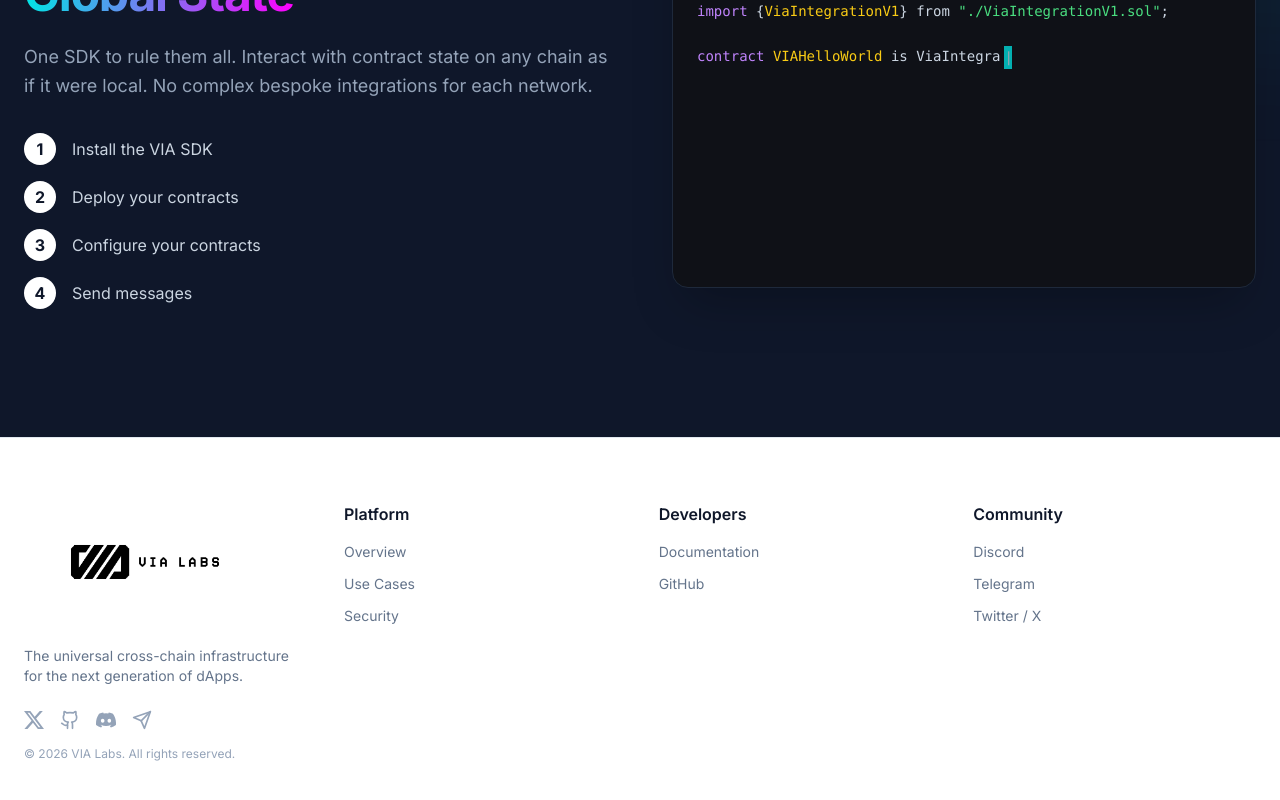
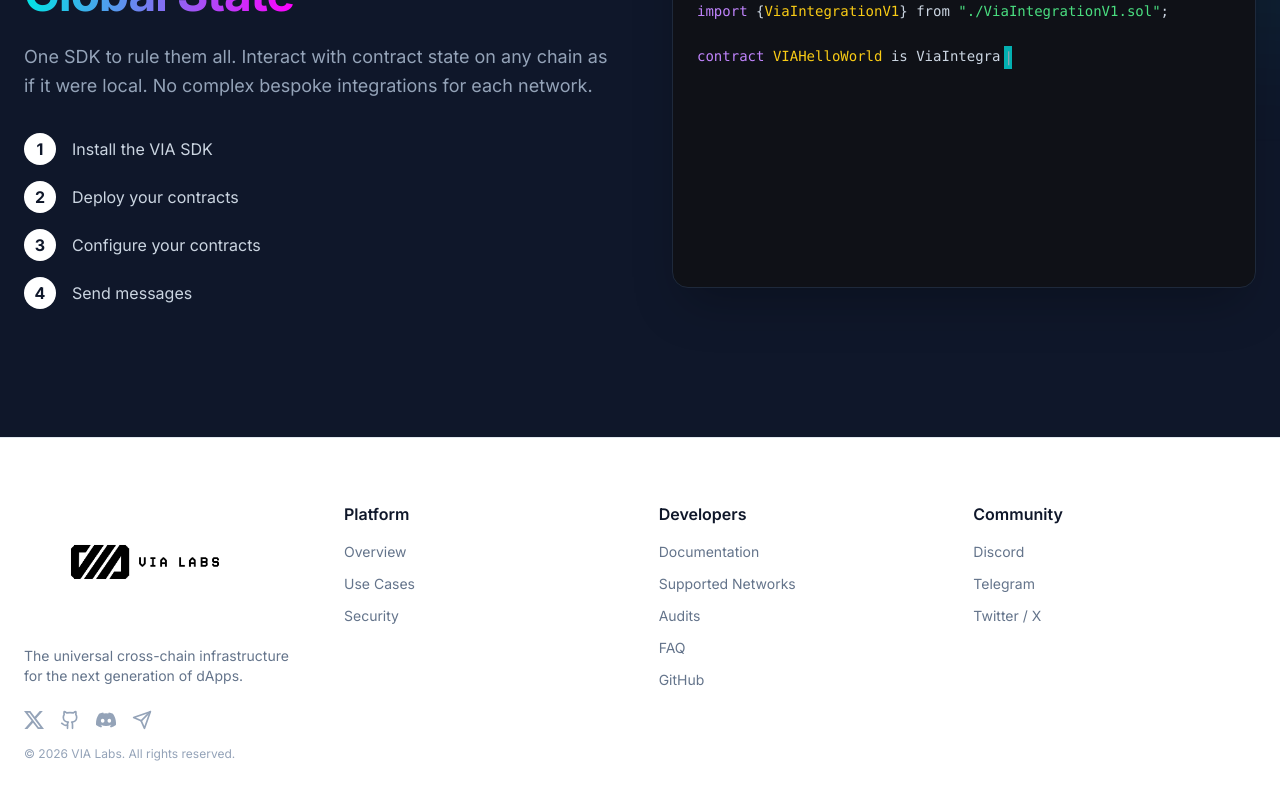
Before and after one commit to VIA-Labs-Tech/vialabs-site, a React (Vite) app: page / in a window 1280 px wide. Shown: the part 2478-3278 px from the top of the page. Built offline with nearby package versions, Linux system fonts and the light colour scheme.

Commit message:
Link the footer to the docs FAQ, audits, and supported networks
Also label the icon-only social links for screen readers.

```diff
--- a/src/components/Footer.tsx
+++ b/src/components/Footer.tsx
@@ -28,16 +28,16 @@ export function Footer() {
                     <div className="flex flex-col gap-4">
                         {/* Social Icons */}
                         <div className="flex items-center gap-4">
-                            <a href="https://x.com/VIA_Labs" target="_blank" rel="noopener noreferrer" className="text-slate-400 hover:text-black dark:hover:text-white hover:-translate-y-1 transition-all duration-300">
+                            <a href="https://x.com/VIA_Labs" aria-label="Twitter / X" target="_blank" rel="noopener noreferrer" className="text-slate-400 hover:text-black dark:hover:text-white hover:-translate-y-1 transition-all duration-300">
                                 <XIcon size={20} />
                             </a>
-                            <a href="https://github.com/VIA-Labs-Tech" target="_blank" rel="noopener noreferrer" className="text-slate-400 hover:text-black dark:hover:text-white hover:-translate-y-1 transition-all duration-300">
+                            <a href="https://github.com/VIA-Labs-Tech" aria-label="GitHub" target="_blank" rel="noopener noreferrer" className="text-slate-400 hover:text-black dark:hover:text-white hover:-translate-y-1 transition-all duration-300">
                                 <Github size={20} />
                             </a>
-                            <a href="https://discord.gg/h4rBhukkWz" target="_blank" rel="noopener noreferrer" className="text-slate-400 hover:text-black dark:hover:text-white hover:-translate-y-1 transition-all duration-300">
+                            <a href="https://discord.gg/h4rBhukkWz" aria-label="Discord" target="_blank" rel="noopener noreferrer" className="text-slate-400 hover:text-black dark:hover:text-white hover:-translate-y-1 transition-all duration-300">
                                 <DiscordIcon size={20} />
                             </a>
-                            <a href="https://t.me/VIA_Labs_Tech" target="_blank" rel="noopener noreferrer" className="text-slate-400 hover:text-black dark:hover:text-white hover:-translate-y-1 transition-all duration-300">
+                            <a href="https://t.me/VIA_Labs_Tech" aria-label="Telegram" target="_blank" rel="noopener noreferrer" className="text-slate-400 hover:text-black dark:hover:text-white hover:-translate-y-1 transition-all duration-300">
                                 <Send size={20} />
                             </a>
                         </div>
@@ -62,6 +62,9 @@ export function Footer() {
                         <h4 className="font-semibold mb-4 text-slate-900 dark:text-white">Developers</h4>
                         <ul className="space-y-3 text-sm text-slate-500 dark:text-slate-400">
                             <li><a href="https://developer.vialabs.tech" target="_blank" rel="noopener noreferrer" className="hover:text-black dark:hover:text-white transition-colors">Documentation</a></li>
+                            <li><a href="https://developer.vialabs.tech/docs/general/supported-networks" target="_blank" rel="noopener noreferrer" className="hover:text-black dark:hover:text-white transition-colors">Supported Networks</a></li>
+                            <li><a href="https://developer.vialabs.tech/docs/general/audits" target="_blank" rel="noopener noreferrer" className="hover:text-black dark:hover:text-white transition-colors">Audits</a></li>
+                            <li><a href="https://developer.vialabs.tech/docs/general/faq" target="_blank" rel="noopener noreferrer" className="hover:text-black dark:hover:text-white transition-colors">FAQ</a></li>
                             <li><a href="https://github.com/VIA-Labs-Tech" target="_blank" rel="noopener noreferrer" className="hover:text-black dark:hover:text-white transition-colors">GitHub</a></li>
                         </ul>
                     </div>
```
